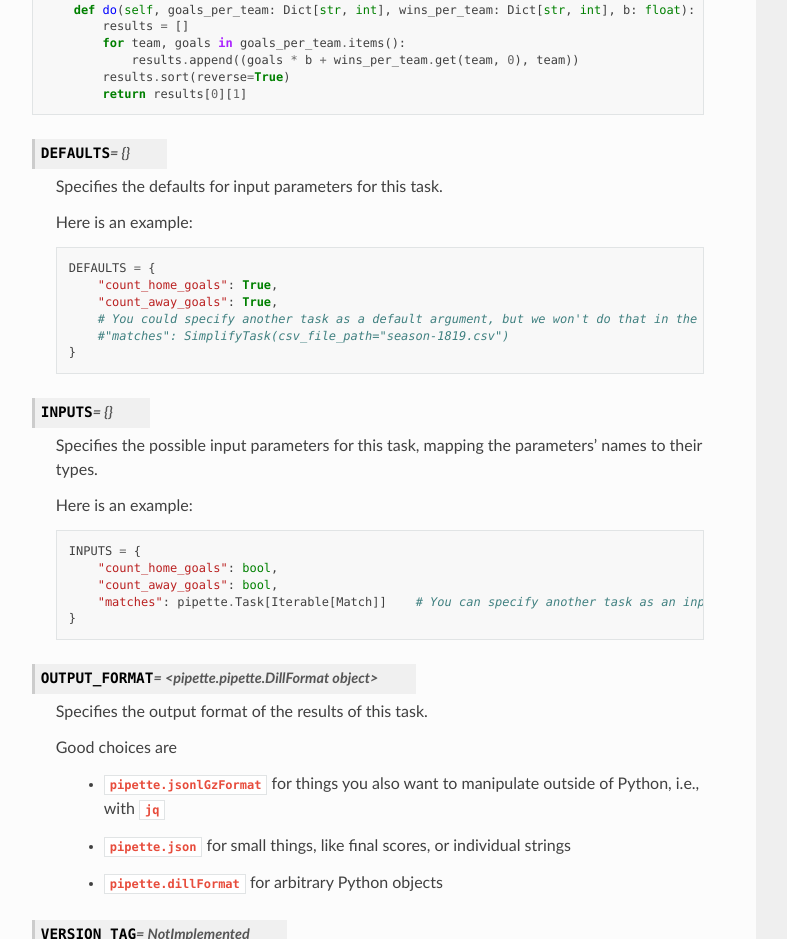
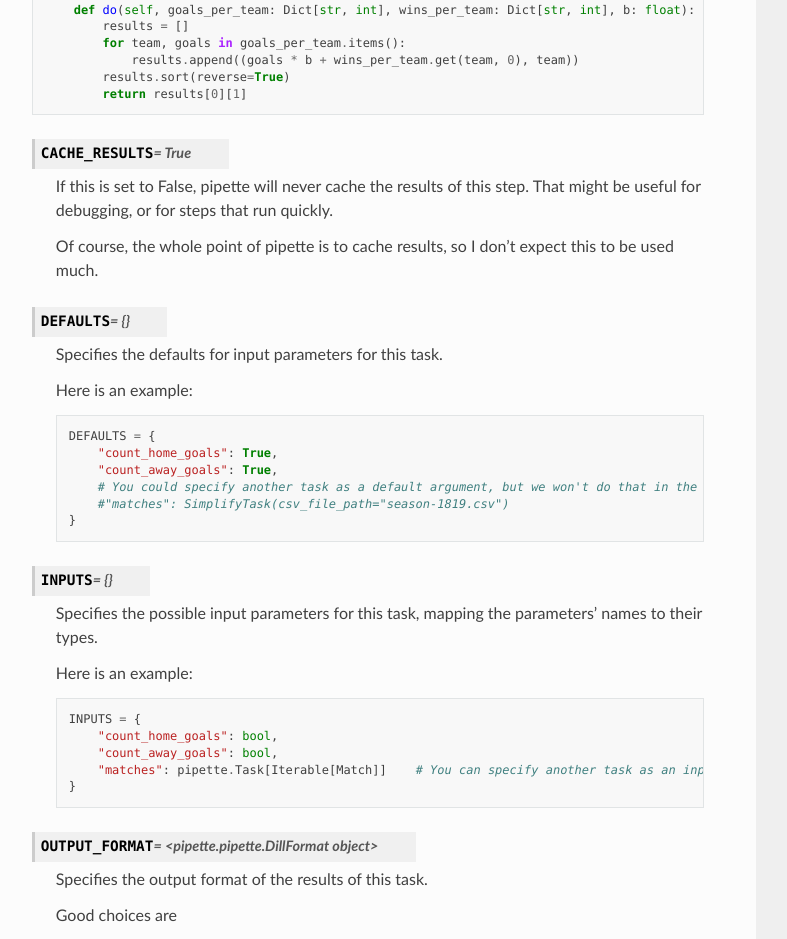
Before and after one commit to allenai/pipette, a plain HTML site: page docs/index.html in a window 1280 px wide. Shown: the part 875-1814 px from the top of the page, without its empty margins (344-1131 px from the left). Drawn offline with Linux system fonts and the light colour scheme; a script that the page names is missing.

Commit message:
Updated docs

```diff
--- a/docs/index.html
+++ b/docs/index.html
@@ -181,6 +181,15 @@ straight.</p>
         <span class="k">return</span> <span class="n">results</span><span class="p">[</span><span class="mi">0</span><span class="p">][</span><span class="mi">1</span><span class="p">]</span>
 </pre></div>
 </div>
+<dl class="attribute">
+<dt id="pipette.pipette.Task.CACHE_RESULTS">
+<code class="descname">CACHE_RESULTS</code><em class="property"> = True</em><a class="headerlink" href="#pipette.pipette.Task.CACHE_RESULTS" title="Permalink to this definition">¶</a></dt>
+<dd><p>If this is set to False, pipette will never cache the results of this step. That might be
+useful for debugging, or for steps that run quickly.</p>
+<p>Of course, the whole point of pipette is to cache results, so I don’t expect this to be used
+much.</p>
+</dd></dl>
+
 <dl class="attribute">
 <dt id="pipette.pipette.Task.DEFAULTS">
 <code class="descname">DEFAULTS</code><em class="property"> = {}</em><a class="headerlink" href="#pipette.pipette.Task.DEFAULTS" title="Permalink to this definition">¶</a></dt>
```
Also changed, not shown: 1 other file.
